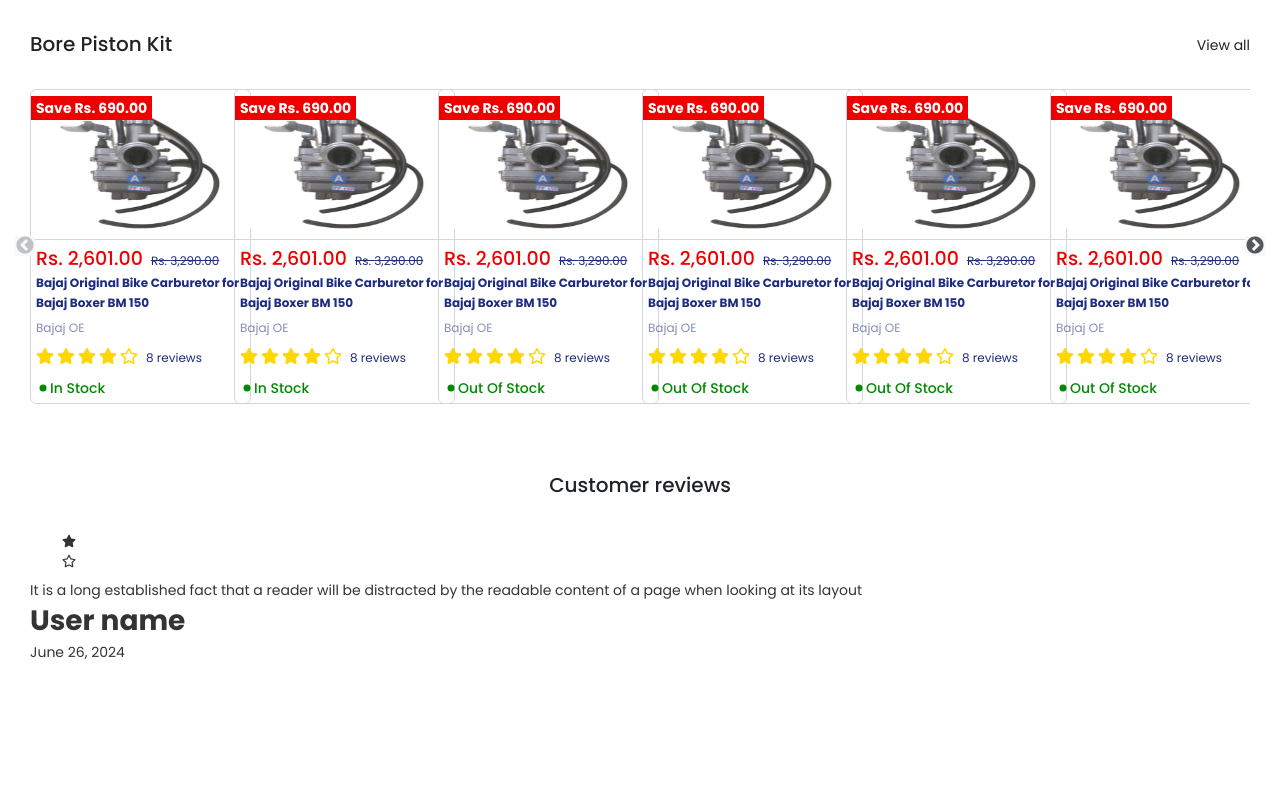
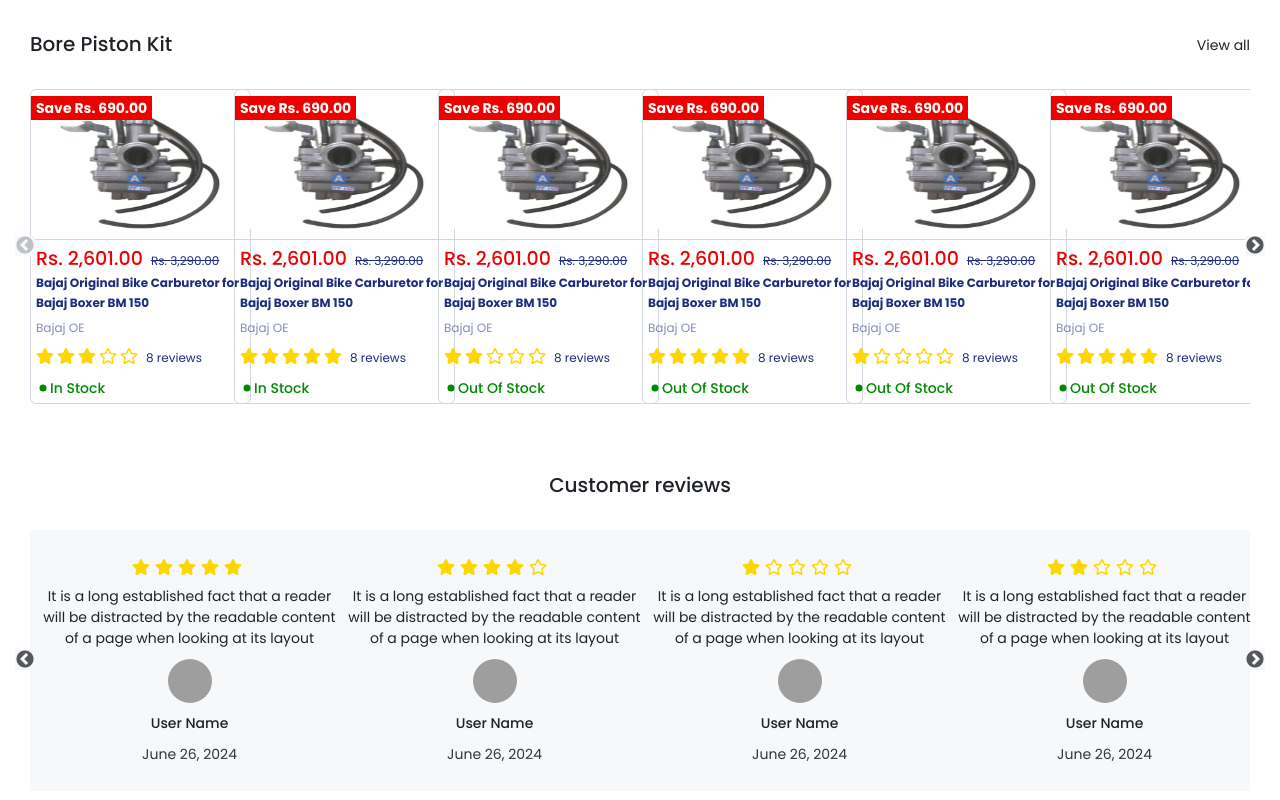
Before and after one commit to sunnycharkhwal/AutoPartWala, a React (Vite) app: page / in a window 1280 px wide. Shown: the part 2511-3311 px from the top of the page. Before the commit the page ends 3203 px from the top, so only its background shows below. Built offline with nearby package versions, Linux system fonts and the light colour scheme; grey boxes are pictures that could not be loaded.

Commit message:
CustomerReviews 100%

```diff
--- a/src/assets/component/HomePage.jsx
+++ b/src/assets/component/HomePage.jsx
@@ -362,15 +362,35 @@
                     <NavLink to="/list-page">{val.brand}</NavLink>
                   </div>
                   <ul className="flex items-center space-x-1">
-                    {[...Array(4)].map((_, idx) => (
-                      <li key={idx}>
+                    {/* Ensure rating is between 1 and 5 */}
+                    {(() => {
+                      const rating = Math.min(
+                        Math.max(val?.rating || val.starsShow, 1),
+                        5,
+                      ); // Keep it between 1-5
+                      const filledStars = rating;
+                      const emptyStars = 5 - filledStars;
+
+                      return (
+                        <>
+                          {/* Render filled stars */}
+                          {[...Array(filledStars)].map((_, idx) => (
+                            <li key={`filled-${idx}`}>
                               <FaStar />
                             </li>
                           ))}
-                    <li>
+
+                          {/* Render empty stars */}
+                          {[...Array(emptyStars)].map((_, idx) => (
+                            <li key={`empty-${idx}`} className="lastStar">
                               <FaRegStar />
                             </li>
-                    <li className="inner_text">{val.reviews} reviews</li>
+                          ))}
+                        </>
+                      );
+                    })()}
+
+                    <li className="inner_text">{val?.reviews} reviews</li>
                   </ul>
                   <span className="status flex items-center">
                     <GoDotFill className="text-green-500" />
@@ -446,15 +466,35 @@
                     <NavLink to="/list-page">{val.brand}</NavLink>
                   </div>
                   <ul className="flex items-center space-x-1">
-                    {[...Array(4)].map((_, idx) => (
-                      <li key={idx}>
+                    {/* Ensure rating is between 1 and 5 */}
+                    {(() => {
+                      const rating = Math.min(
+                        Math.max(val?.rating || val.starsShow, 1),
+                        5,
+                      ); // Keep it between 1-5
+                      const filledStars = rating;
+                      const emptyStars = 5 - filledStars;
+
+                      return (
+                        <>
+                          {/* Render filled stars */}
+                          {[...Array(filledStars)].map((_, idx) => (
+                            <li key={`filled-${idx}`}>
                               <FaStar />
                             </li>
                           ))}
-                    <li>
+
+                          {/* Render empty stars */}
+                          {[...Array(emptyStars)].map((_, idx) => (
+                            <li key={`empty-${idx}`} className="lastStar">
                               <FaRegStar />
                             </li>
-                    <li className="inner_text">{val.reviews} reviews</li>
+                          ))}
+                        </>
+                      );
+                    })()}
+
+                    <li className="inner_text">{val?.reviews} reviews</li>
                   </ul>
                   <span className="status flex items-center">
                     <GoDotFill className="text-green-500" />
@@ -469,8 +509,11 @@
     </>
   );
 };
+
 export const BorePistonKit = () => {
   const navigate = useNavigate();
+  const [hoveredIndex, setHoveredIndex] = useState(null);
+
   const sliderSettings = {
     dots: false,
     infinite: false,
@@ -478,18 +521,12 @@
     slidesToShow: 6,
     slidesToScroll: 1,
     initialSlide: 0,
-    nextArrow: <Arrow />,
+    nextArrow: <Arrow />, // Ensure Arrow is defined or imported
     prevArrow: <Arrow />,
     responsive: [
       {breakpoint: 1024, settings: {slidesToShow: 4, slidesToScroll: 1}},
-      {
-        breakpoint: 768,
-        settings: {slidesToShow: 3, slidesToScroll: 1, initialSlide: 2},
-      },
-      {
-        breakpoint: 600,
-        settings: {slidesToShow: 2, slidesToScroll: 1, initialSlide: 2},
-      },
+      {breakpoint: 768, settings: {slidesToShow: 3, slidesToScroll: 1}},
+      {breakpoint: 600, settings: {slidesToShow: 2, slidesToScroll: 1}},
       {breakpoint: 480, settings: {slidesToShow: 1, slidesToScroll: 1}},
       {breakpoint: 375, settings: {slidesToShow: 1, slidesToScroll: 1}},
       {breakpoint: 320, settings: {slidesToShow: 1, slidesToScroll: 1}},
@@ -504,76 +541,174 @@
       </div>
       <div className="slider-container BrandsIcon_sliderTop">
         <Slider {...sliderSettings}>
-          {CarburetorListCardData.map((val, i) => {
-            const [hover, setHover] = React.useState(false);
-            return (
+          {CarburetorListCardData.map((val, i) => (
             <div key={i} className="ListCard_div">
-                <span className="salePrice">Save Rs. {val.offPrice}</span>
+              <span className="salePrice">Save Rs. {val?.offPrice}</span>
               <img
-                  onMouseEnter={() => setHover(true)}
-                  onMouseLeave={() => setHover(false)}
+                onMouseEnter={() => setHoveredIndex(i)}
+                onMouseLeave={() => setHoveredIndex(null)}
                 onClick={() => navigate('/product-details')}
-                  src={hover ? val.hoverImg : val.normalImg}
+                src={hoveredIndex === i ? val?.hoverImg : val?.normalImg}
                 alt="Product"
                 className="transition-all duration-500 ease-in-out transform scale-100 hover:scale-105"
               />
 
               <div className="ListCard_divInner">
                 <div className="ListCard_price">
-                    <span>Rs. {val.salePrice}</span>
-                    <del>Rs. {val.regularPrice}</del>
+                  <span>Rs. {val?.salePrice}</span>
+                  <del>Rs. {val?.regularPrice}</del>
                 </div>
                 <NavLink to="/product-details" className="titleA">
-                    {val.title}
+                  {val?.title}
                 </NavLink>
                 <div className="titleB">
-                    <NavLink to="/list-page">{val.brand}</NavLink>
+                  <NavLink to="/list-page">{val?.brand}</NavLink>
                 </div>
                 <ul className="flex items-center space-x-1">
-                    {[...Array(4)].map((_, idx) => (
-                      <li key={idx}>
+                  {/* Ensure rating is between 1 and 5 */}
+                  {(() => {
+                    const rating = Math.min(
+                      Math.max(val?.rating || val.starsShow, 1),
+                      5,
+                    ); // Keep it between 1-5
+                    const filledStars = rating;
+                    const emptyStars = 5 - filledStars;
+
+                    return (
+                      <>
+                        {/* Render filled stars */}
+                        {[...Array(filledStars)].map((_, idx) => (
+                          <li key={`filled-${idx}`}>
                             <FaStar />
                           </li>
                         ))}
-                    <li>
+
+                        {/* Render empty stars */}
+                        {[...Array(emptyStars)].map((_, idx) => (
+                          <li key={`empty-${idx}`} className="lastStar">
                             <FaRegStar />
                           </li>
-                    <li className="inner_text">{val.reviews} reviews</li>
+                        ))}
+                      </>
+                    );
+                  })()}
+
+                  <li className="inner_text">{val?.reviews} reviews</li>
                 </ul>
+
                 <span className="status flex items-center">
                   <GoDotFill className="text-green-500" />
-                    {val.inStock ? 'In Stock' : 'Out of Stock'}
+                  {val?.inStock ? 'In Stock' : 'Out of Stock'}
                 </span>
               </div>
             </div>
-            );
-          })}
+          ))}
         </Slider>
       </div>
     </>
   );
 };
+
 export const CustomerReviews = () => {
+  const sliderSettings = {
+    dots: false,
+    infinite: true,
+    speed: 500,
+    autoplay: true,
+    autoplaySpeed: 2000,
+    slidesToShow: 4,
+    slidesToScroll: 1,
+    initialSlide: 0,
+    nextArrow: <Arrow />, // Ensure Arrow is defined or imported
+    prevArrow: <Arrow />,
+    responsive: [
+      {breakpoint: 1024, settings: {slidesToShow: 3, slidesToScroll: 1}},
+      {breakpoint: 768, settings: {slidesToShow: 2, slidesToScroll: 1}},
+      {breakpoint: 600, settings: {slidesToShow: 1, slidesToScroll: 1}},
+      {breakpoint: 480, settings: {slidesToShow: 1, slidesToScroll: 1}},
+      {breakpoint: 375, settings: {slidesToShow: 1, slidesToScroll: 1}},
+      {breakpoint: 320, settings: {slidesToShow: 1, slidesToScroll: 1}},
+    ],
+  };
+  const CustomerReviewsData = [
+    {
+      userName: 'User name',
+      text: 'It is a long established fact that a reader will be distracted by the readable content of a page when looking at its layout',
+      userNameImg: 'https://picsum.photos/seed/picsum/200/300',
+      date: 'June 26, 2024',
+      rating: '2',
+    },
+    {
+      userName: 'User name',
+      text: 'It is a long established fact that a reader will be distracted by the readable content of a page when looking at its layout',
+      userNameImg: 'https://picsum.photos/seed/picsum/200/300',
+      date: 'June 26, 2024',
+      rating: '3',
+    },
+    {
+      userName: 'User name',
+      text: 'It is a long established fact that a reader will be distracted by the readable content of a page when looking at its layout',
+      userNameImg: 'https://picsum.photos/seed/picsum/200/300',
+      date: 'June 26, 2024',
+      rating: '5',
+    },
+    {
+      userName: 'User name',
+      text: 'It is a long established fact that a reader will be distracted by the readable content of a page when looking at its layout',
+      userNameImg: 'https://picsum.photos/seed/picsum/200/300',
+      date: 'June 26, 2024',
+      rating: '4',
+    },
+    {
+      userName: 'User name',
+      text: 'It is a long established fact that a reader will be distracted by the readable content of a page when looking at its layout',
+      userNameImg: 'https://picsum.photos/seed/picsum/200/300',
+      date: 'June 26, 2024',
+      rating: '1',
+    },
+  ];
   return (
     <>
       <div className="EngineFuel_title text-center">
         <h3>Customer reviews</h3>
       </div>
-      <div>
-        <ul>
-          <li>
+      <div className="slider-container BrandsIcon_sliderTop">
+        <Slider {...sliderSettings}>
+          {CustomerReviewsData.map((val, i) => (
+            <div className="CustomerReviews_div" key={i}>
+              <ul className="flex items-center space-x-1">
+                {/* Ensure rating is between 1 and 5 */}
+                {(() => {
+                  const rating = Math.min(Math.max(val.rating, 1), 5); // Keep it between 1-5
+                  const filledStars = rating;
+                  const emptyStars = 5 - filledStars;
+
+                  return (
+                    <>
+                      {/* Render filled stars */}
+                      {[...Array(filledStars)].map((_, idx) => (
+                        <li key={`filled-${idx}`}>
                           <FaStar />
                         </li>
-          <li>
+                      ))}
+
+                      {/* Render empty stars */}
+                      {[...Array(emptyStars)].map((_, idx) => (
+                        <li key={`empty-${idx}`} className="lastStar">
                           <FaRegStar />
                         </li>
+                      ))}
+                    </>
+                  );
+                })()}
               </ul>
-        <p>
-          It is a long established fact that a reader will be distracted by the
-          readable content of a page when looking at its layout
-        </p>
-        <h3>User name</h3>
-        <span>June 26, 2024</span>
+              <p>{val.text}</p>
+              <img src={val.userNameImg} alt={val.userNamej} />
+              <h3>{val.userName}</h3>
+              <span className="dateText">{val.date}</span>
+            </div>
+          ))}
+        </Slider>
       </div>
     </>
   );
--- a/src/scss/index.scss
+++ b/src/scss/index.scss
@@ -478,3 +478,64 @@
     }
   }
 }
+.CustomerReviews_div {
+  width: 319px !important;
+  padding: 26px 12px;
+  border-radius: 6px;
+  background: #f6f8fa;
+  text-align: center;
+  ul {
+    display: flex;
+    padding: 0;
+    margin: 0;
+    align-items: center;
+    justify-content: center;
+    margin-bottom: 10px;
+    li {
+      svg {
+        font-size: 18px;
+        color: #ffd700;
+        margin-right: 5px;
+      }
+    }
+  }
+  p {
+    color: var(--first-text-color);
+    text-align: center;
+    font-family: Poppins;
+    font-size: 14px;
+    font-style: normal;
+    font-weight: 400;
+    line-height: normal;
+    margin-bottom: 10px;
+  }
+  h3 {
+    color: var(--first-text-color);
+    font-family: Poppins;
+    font-size: 14px;
+    font-style: normal;
+    font-weight: 500;
+    line-height: normal;
+    text-transform: capitalize;
+    margin-top: 10px;
+    margin-bottom: 10px;
+  }
+  img {
+    @include bg_img;
+    width: 44px;
+    height: 44px;
+    border-radius: 100%;
+    display: flex !important;
+    justify-content: center;
+    align-items: center;
+    margin: auto !important;
+  }
+  .dateText {
+    color: var(--second-text-colo);
+    font-family: Poppins;
+    font-size: 14px;
+    font-style: normal;
+    font-weight: 400;
+    line-height: normal;
+  }
+}
```
Also changed, not shown: src/assets/Data.js (+7 -0 lines), src/scss/res.scss (+5 -2 lines), 1 other file (tests, documents, lock files or other folders). Lines whose indentation alone changed are shown as unchanged.
